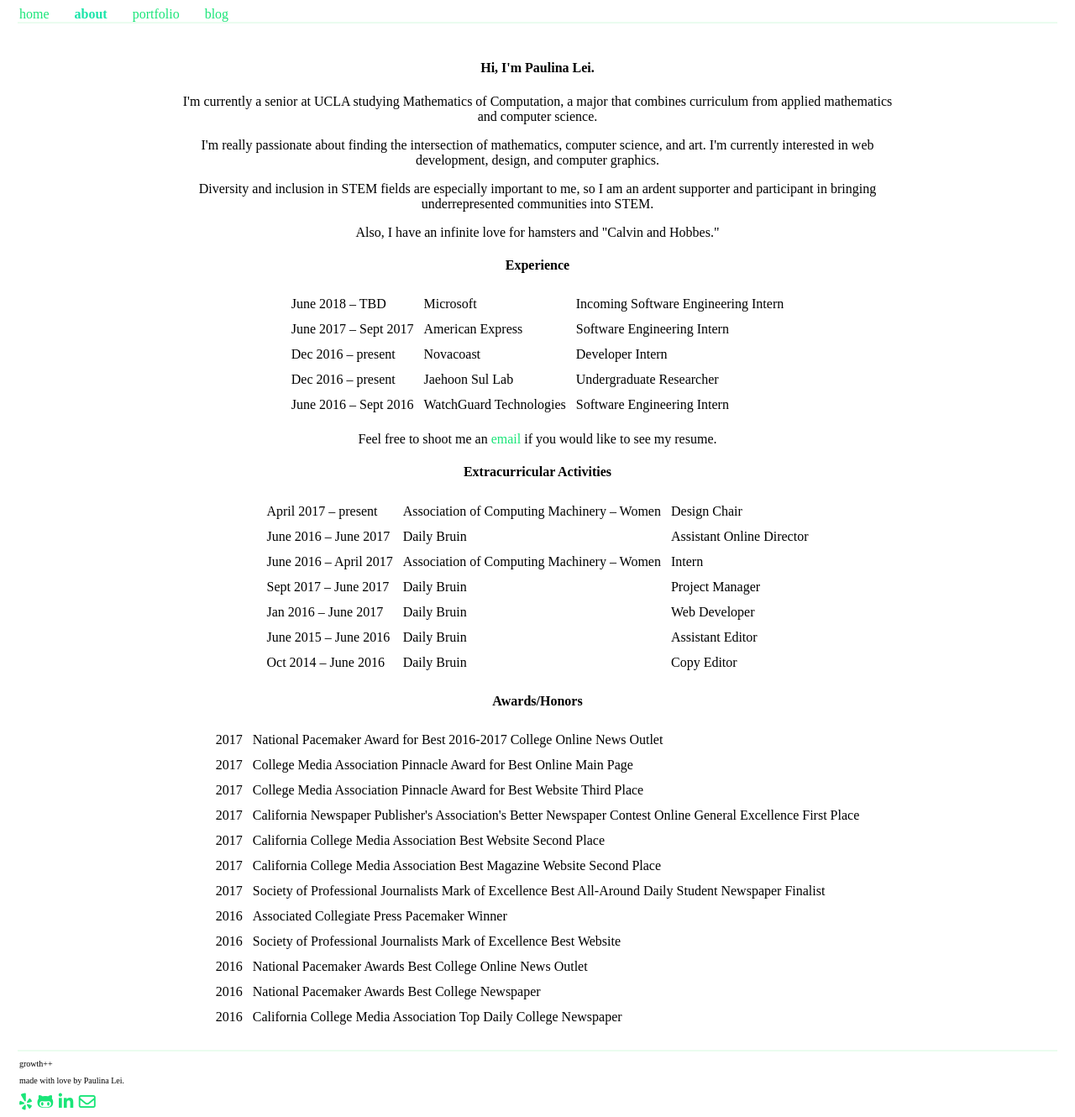
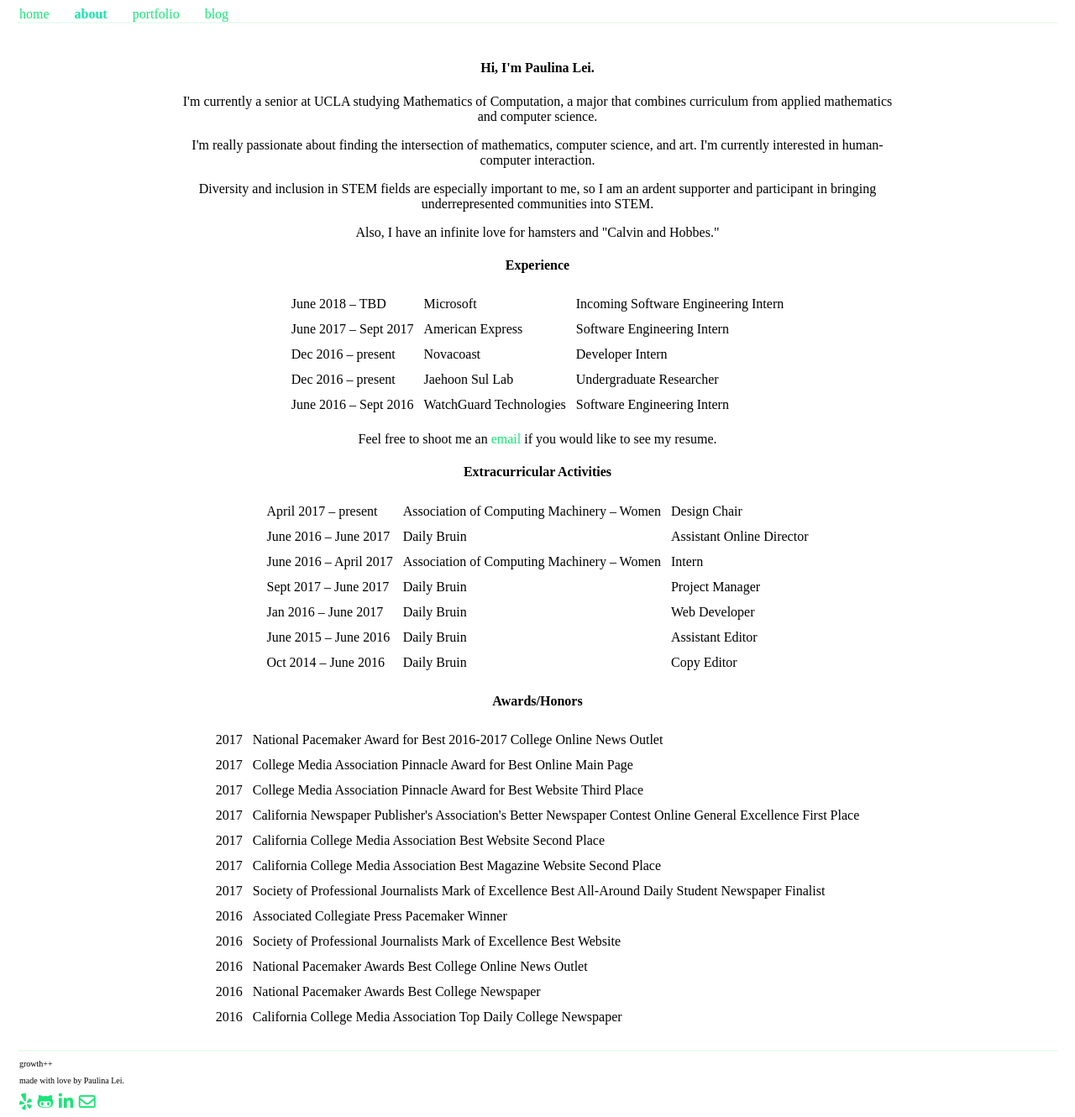
Before and after one commit to paulinalei/yoyo, a Jekyll site: the page built from _pages/02__about.md, in a window 1280 px wide. Shown: the whole page at 84% size. Built offline with Jekyll 4.4.1, drawn with Linux system fonts in a browser that asks for light colours; nearby versions of some CDN libraries; some web fonts are replaced.

Commit message:
update about me again

```diff
--- a/_pages/02__about.md
+++ b/_pages/02__about.md
@@ -7,7 +7,7 @@ permalink: /about/
 <div class="about-me">
 <h4>Hi, I'm Paulina Lei.</h4>
 <p>I'm currently a senior at UCLA studying Mathematics of Computation, a major that combines curriculum from applied mathematics and computer science.</p>
-<p>I'm really passionate about finding the intersection of mathematics, computer science, and art. I'm currently interested in web development, design, and computer graphics.</p>
+<p>I'm really passionate about finding the intersection of mathematics, computer science, and art. I'm currently interested in human-computer interaction.</p>
 <p>Diversity and inclusion in STEM fields are especially important to me, so I am an ardent supporter and participant in bringing underrepresented communities into STEM.</p>
 <p>Also, I have an infinite love for hamsters and "Calvin and Hobbes."</p>
 </div>
```
